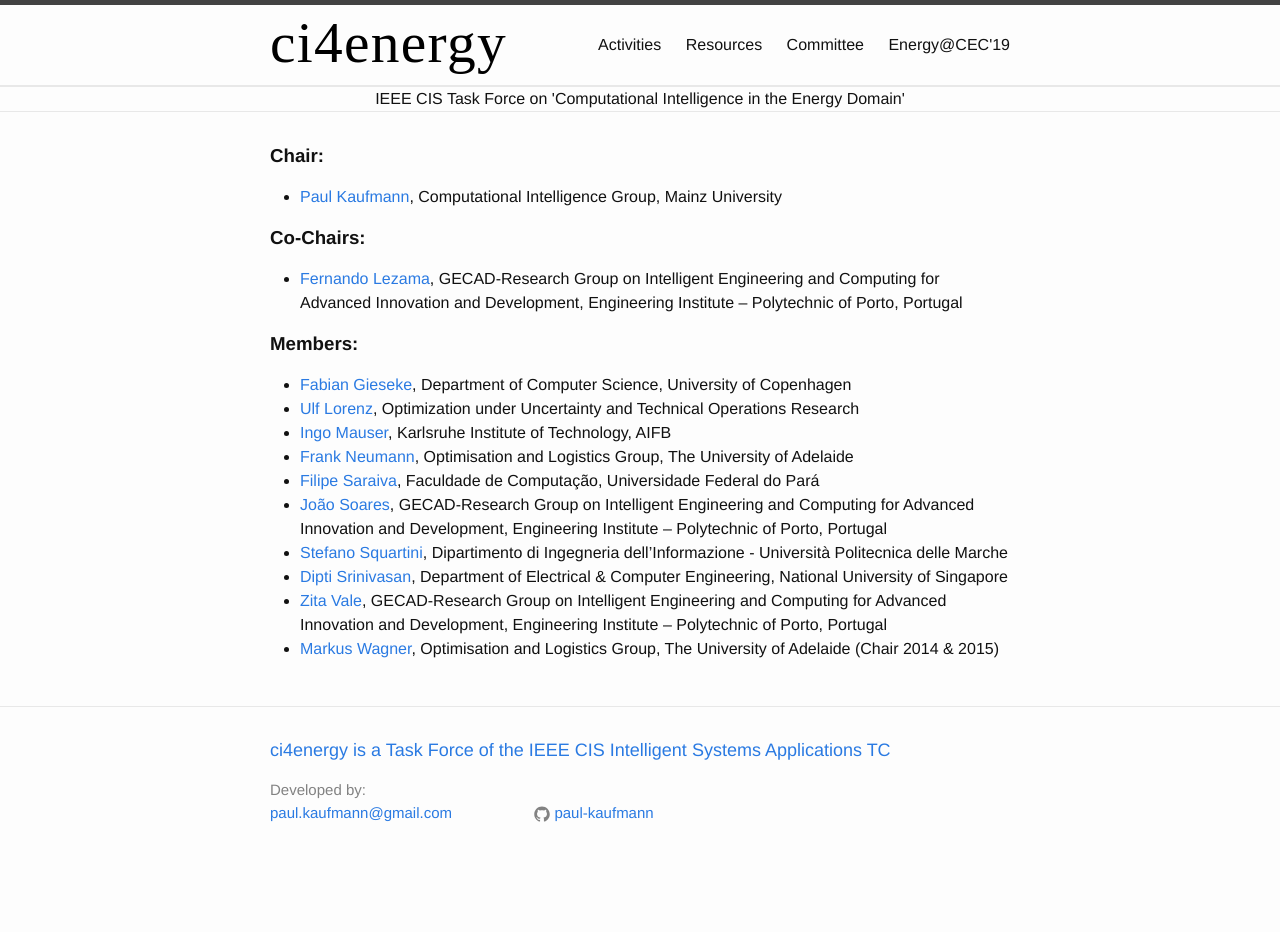
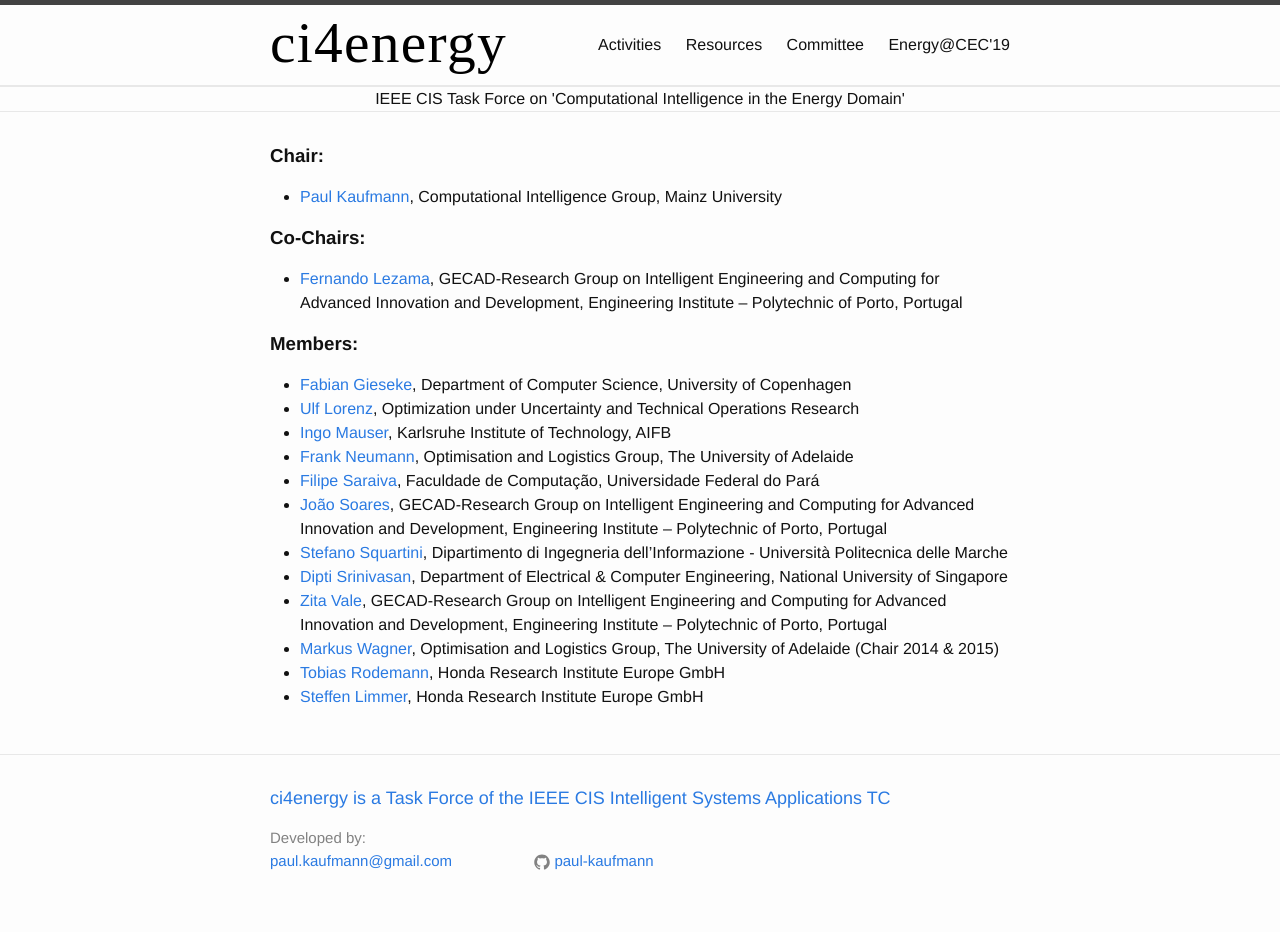
Before and after one commit to ci4energy/ci4energy.github.io, a Jekyll site: the page built from committee.md, in a window 1280 px wide. Built offline with Jekyll 4.4.1, drawn with Linux system fonts in a browser that asks for light colours; before the commit the page ends 900 px from its top, so only the background shows below that.

Commit message:
Update committee.md

```diff
--- a/committee.md
+++ b/committee.md
@@ -26,3 +26,5 @@
 - <a href="http://www.ece.nus.edu.sg/stfpage/elesd/">Dipti Srinivasan</a>, Department of Electrical &amp; Computer Engineering, National University of Singapore
 - <a href="http://www.gecad.isep.ipp.pt">Zita Vale</a>, GECAD-Research Group on Intelligent Engineering and Computing for Advanced Innovation and Development, Engineering Institute – Polytechnic of Porto, Portugal
 - <a href="http://cs.adelaide.edu.au/%7Emarkus">Markus Wagner</a>, Optimisation and Logistics Group, The University of Adelaide (Chair 2014 &amp; 2015)
+- <a href="https://www.researchgate.net/profile/Tobias_Rodemann">Tobias Rodemann</a>, Honda Research Institute Europe GmbH
+- <a href="https://www.researchgate.net/scientific-contributions/70076038_Steffen_Limmer">Steffen Limmer</a>, Honda Research Institute Europe GmbH
```
